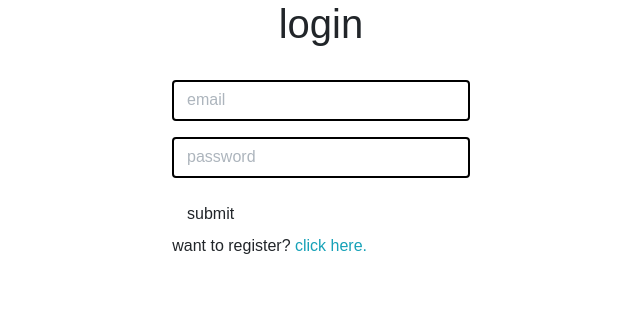
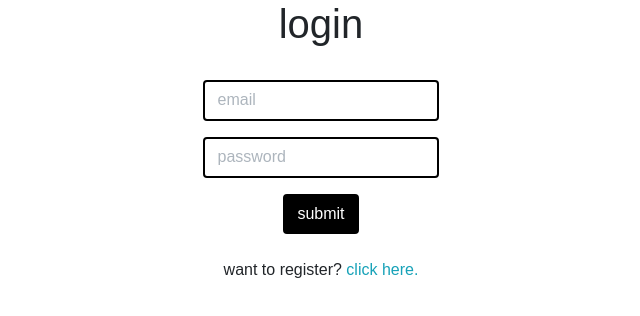
Before and after one commit to Briiick/clairvoyance, a React (Create React App) app in the folder frontend/: page /auth/login in a window 1280 px wide. Shown: the top 316 px of the page, without its empty margins (319-959 px from the left). Built offline with nearby package versions, Linux system fonts and the light colour scheme.

Commit message:
everything except vert alignment

```diff
--- a/frontend/src/assets/sass/_buttons.scss
+++ b/frontend/src/assets/sass/_buttons.scss
@@ -13,7 +13,7 @@
   vertical-align: middle;
   user-select: none;
   background-color: transparent;
-  border: $btn-border-width solid transparent;
+  border: $btn-border-width solid;
   @include button-size($btn-padding-y, $btn-padding-x, $btn-font-size, $btn-line-height, $btn-border-radius);
   @include transition($btn-transition);
 
--- a/frontend/src/views/Pages/Auth/Login.js
+++ b/frontend/src/views/Pages/Auth/Login.js
@@ -8,6 +8,7 @@ import Axios from '../../../utils/axios';
 import Container from '../../Layouts/Container';
 import { Link } from 'react-router-dom';
 
+import "../../../assets/sass/bootstrap.scss";
 
 const Login = (props) => {
 	const [alert, updateAlert] = useState({ type: null, message: null });
@@ -20,9 +21,8 @@ const Login = (props) => {
 	return (
 		<React.Fragment>
 		<Container singleCol={true}>
-			<div className={"align-middle"}>
-			<Row className={"justify-content-center"}>
-			<Col xs={3} sm={3} md={3} lg={3}>
+			<Row className={"justify-content-center vertical-center"}>
+			<Col xs={5} sm={4} md={3} lg={3}>
 				<h1 className={"text-center"}>login</h1>
 				<br />
 				{alert.type !== null ? <Alert variant={alert.type}>{alert.message}</Alert> : null}
@@ -43,7 +43,15 @@ const Login = (props) => {
 						});
 					}}
 					render={({ values, errors, status, touched, handleBlur, handleChange, handleSubmit, isSubmitting }) => (
-						<Form onSubmit={handleSubmit}>
+						<Form
+							onSubmit={handleSubmit}
+							className={"justify-content-center"}
+							style={{
+						  	display: "flex",
+						  	flexDirection: "column",
+						  	alignItems: "center",
+							}}
+						>
 							<Form.Group>
 								<Form.Control
 									type="text"
@@ -66,16 +74,25 @@ const Login = (props) => {
 								/>
 								{errors.password && touched.password && <Form.Text className="text-danger">{errors.password}</Form.Text>}
 							</Form.Group>
-							<Button variant="primary" type="submit" disabled={isSubmitting}>submit</Button>
+							<Button
+								className={"btn-group-vertical"}
+								variant="secondary"
+								type="submit"
+								disabled={isSubmitting}
+							>
+								submit
+							</Button>
 						</Form>
 					)}
 				/>
-				<div className={"align-middle"}>
-					<p>want to register? <Link to="/auth/register">click here.</Link></p>
+				<div style={{ textAlign: "center" }}>
+					<br />
+					<p>
+						want to register? <Link to="/auth/register">click here.</Link>
+					</p>
 				</div>
 			</Col>
 			</Row>
-			</div>
 		</Container>
 		</React.Fragment>
 	)
--- a/frontend/src/views/Pages/Auth/Register.js
+++ b/frontend/src/views/Pages/Auth/Register.js
@@ -21,10 +21,8 @@ const Register = (props) => {
   return (
     <React.Fragment>
       <Container singleCol={true}>
-        {/* I can't seem to figure out the vertical alignment on this */}
-        {/* <div className={""}> */}
         <Row className={"justify-content-center"}>
-          <Col xs={3} sm={3} md={3} lg={3}>
+          <Col xs={5} sm={4} md={3} lg={3}>
             <h1 className={"text-center"}>register</h1>
             <br />
             {alert.type !== null ? (
@@ -135,12 +133,14 @@ const Register = (props) => {
                       </Form.Text>
                     )}
                   </Form.Group>
-                  {/* also not sure why this button isn't vertically aligned and why the border is not showing. Probably something in _variables.scss */}
                   <Button
                     className={"btn-group-vertical"}
-                    variant="primary"
+                    variant="secondary"
                     type="submit"
                     disabled={isSubmitting}
+                    style={{
+                      border: 1,
+                    }}
                   >
                     submit
                   </Button>
@@ -148,13 +148,13 @@ const Register = (props) => {
               )}
             />
             <div style={{ textAlign: "center" }}>
+              <br />
               <p>
                 want to log in? <Link to="/auth/login">click here.</Link>
               </p>
             </div>
           </Col>
         </Row>
-        {/* </div> */}
       </Container>
     </React.Fragment>
   );
```
